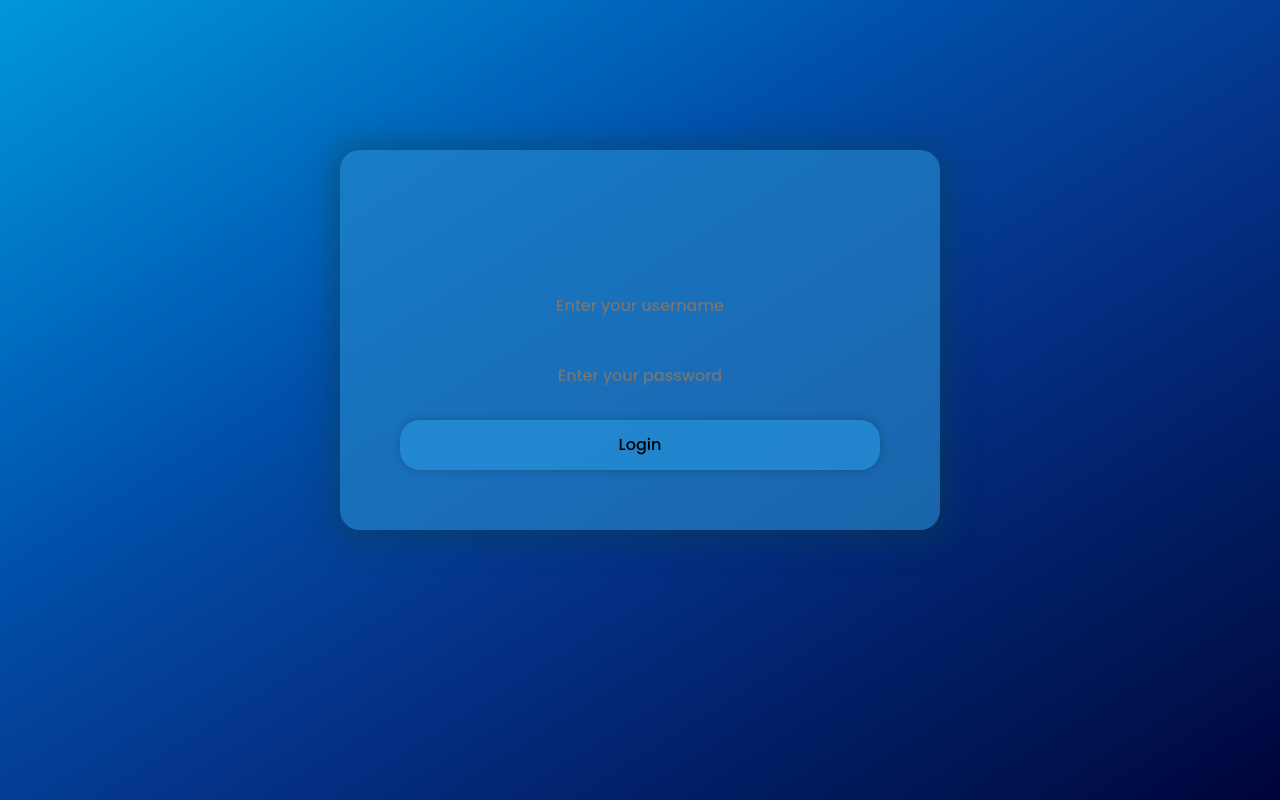
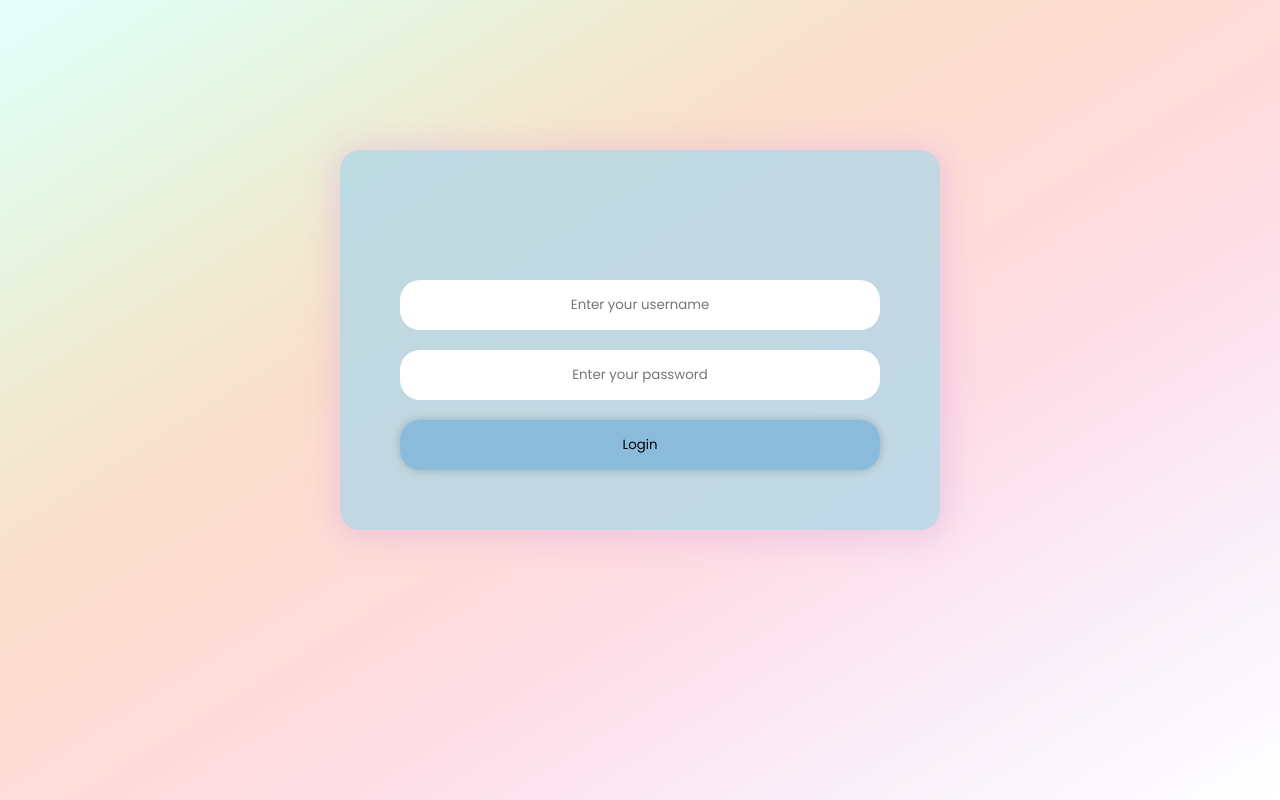
Before and after one commit to Beo-Alvaro/E-commerce, a PHP site: page /login.php in a window 1280 px wide. Run offline with PHP 8.4, Linux system fonts and the light colour scheme.

Commit message:
update login.php
-password input type from text to password
-password required

```diff
--- a/login.php
+++ b/login.php
@@ -41,7 +41,7 @@
     <link
         href="https://fonts.googleapis.com/css2?family=Poppins:ital,wght@0,100;0,200;0,300;0,400;0,500;0,600;0,700;0,800;0,900;1,100;1,200;1,300;1,400;1,500;1,600;1,700;1,800;1,900&display=swap"
         rel="stylesheet">
-    <link rel="stylesheet" href="style.css">
+    <link rel="stylesheet" href="style3.css">
 
 </head>
 
@@ -52,7 +52,7 @@
 
         <form action="login.php" method="post">
             <input type="text" id="login_username" name="login_username" placeholder="Enter your username">
-            <input type="text" id="pass_username" name="pass_username" placeholder="Enter your password">
+            <input type="password" id="pass_username" name="pass_username" placeholder="Enter your password" required>
             <input type="submit" value="Login" id="login_button" name="login_button">
         </form>
     </div>
```
